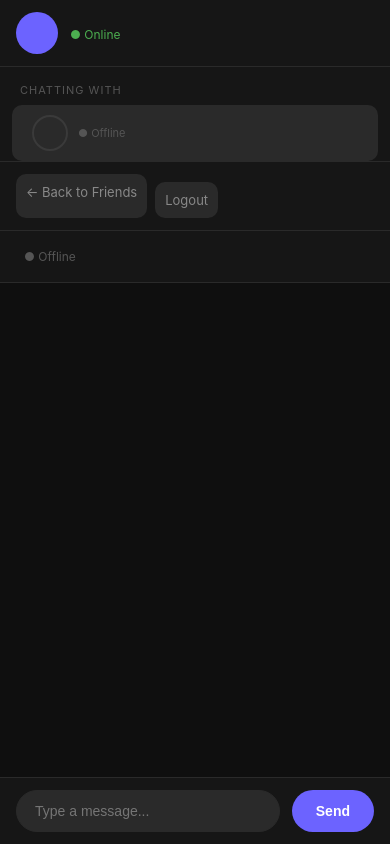
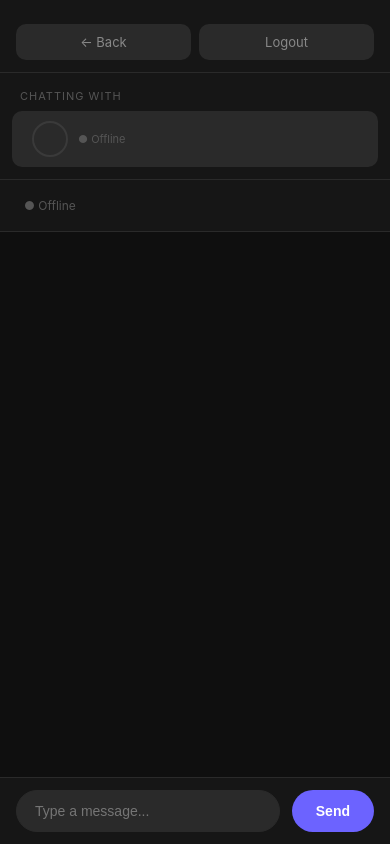
Before and after one commit to faridullah77/messaging-app, a Flask app: template templates/chat.html in a window 390 px wide. Run offline with Flask 3, Linux system fonts and the light colour scheme; the template is opened without the code that fills it, so the values that code supplies are empty; some libraries are stand-ins or nearby versions.

Commit message:
Fix chat mobile UI

```diff
--- a/static/css/style.css
+++ b/static/css/style.css
@@ -770,3 +770,39 @@ body {
     justify-content: center;
     padding: 0 4px;
 }
+/* ── Chat Sidebar Mobile Fix ── */
+.sidebar-actions {
+    display: flex;
+    gap: 8px;
+    width: 100%;
+}
+
+.sidebar-actions .leave-btn {
+    flex: 1;
+    padding: 10px;
+}
+
+.sidebar-actions .logout {
+    background: #2a2a2a;
+}
+
+@media (max-width: 768px) {
+    .sidebar-header {
+        padding: 12px 16px;
+    }
+
+    .chat-area {
+        height: calc(100vh - 140px) !important;
+    }
+
+    .messages-container {
+        padding: 12px 16px;
+    }
+
+    /* Hide own username in chat sidebar on mobile */
+    .chat-area .my-username,
+    .chat-area .status,
+    .chat-area .avatar {
+        display: none;
+    }
+}
--- a/templates/chat.html
+++ b/templates/chat.html
@@ -12,10 +12,9 @@
     <!-- Sidebar -->
     <div class="sidebar">
         <div class="sidebar-header">
-            <div class="avatar">{{ current_user.username[0].upper() }}</div>
-            <div class="user-info">
-                <span class="my-username">{{ current_user.username }}</span>
-                <span class="status">● Online</span>
+            <div class="sidebar-actions">
+                <a href="/friends" class="leave-btn">← Back</a>
+                <a href="/logout" class="leave-btn logout">Logout</a>
             </div>
         </div>
 
@@ -28,11 +27,6 @@
                     {% if friend.is_online %}● Online{% else %}● Offline{% endif %}
                 </span>
             </div>
-        </div>
-
-        <div class="sidebar-footer">
-            <a href="/friends" class="leave-btn">← Back to Friends</a>
-            <a href="/logout" class="leave-btn" style="margin-top:8px">Logout</a>
         </div>
     </div>
 
```
